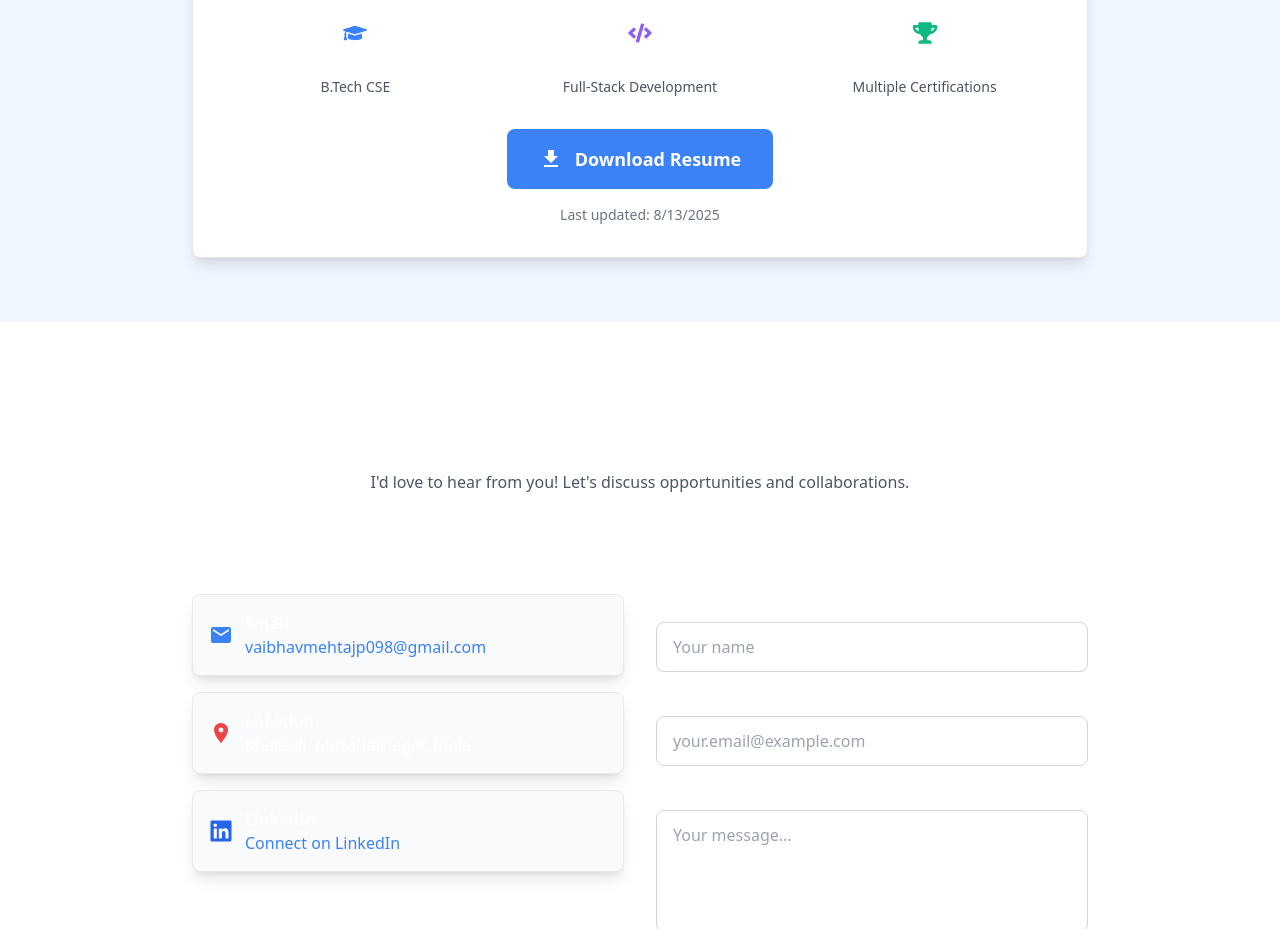
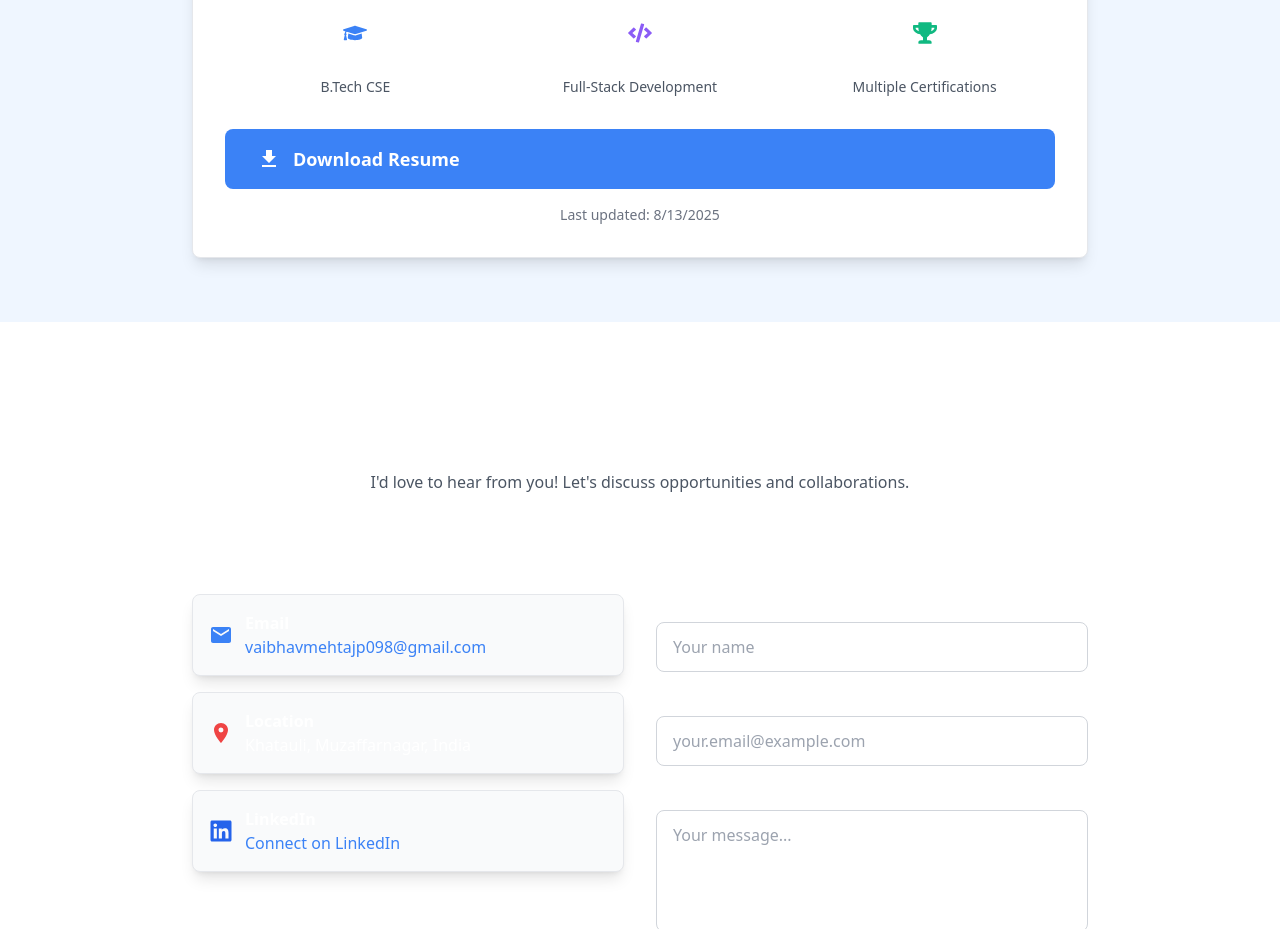
Before and after one commit to vaibhavmehta2503/Portfolio, a React (Vite) app: page / in a window 1280 px wide. Shown: the part 4040-4969 px from the top of the page. Built offline with nearby package versions, Linux system fonts and the light colour scheme.

Commit message:
Update 11

```diff
--- a/src/App.jsx
+++ b/src/App.jsx
@@ -648,45 +648,28 @@ function App() {
               </div>
             </div>
 
-            <motion.button
-              onClick={() => {
-                // Method 1: Try direct download
+            <motion.a
+              href="/Portfolio/Resume.pdf"
+              download="Vaibhav_Mehta_Resume.pdf"
+              target="_blank"
+              rel="noopener noreferrer"
+              className="bg-primary hover:bg-primary/90 text-white font-semibold py-4 px-8 rounded-lg text-lg flex items-center gap-3 mx-auto cursor-pointer"
+              whileHover={{ scale: 1.05, y: -2 }}
+              whileTap={{ scale: 0.95 }}
+              onClick={(e) => {
+                // Try to force download, but allow fallback to new tab
                 try {
-                  fetch('/Portfolio/Resume.pdf')
-                    .then(response => {
-                      if (!response.ok) {
-                        throw new Error(`HTTP error! status: ${response.status}`);
-                      }
-                      return response.blob();
-                    })
-                    .then(blob => {
-                      const url = window.URL.createObjectURL(blob);
-                      const link = document.createElement('a');
-                      link.href = url;
-                      link.download = 'Vaibhav_Mehta_Resume.pdf';
-                      document.body.appendChild(link);
-                      link.click();
-                      document.body.removeChild(link);
-                      window.URL.revokeObjectURL(url);
-                    })
-                    .catch(error => {
-                      console.error('Download failed:', error);
-                      // Method 2: Fallback to opening in new tab
-                      window.open('/Portfolio/Resume.pdf', '_blank');
-                    });
+                  // Let the browser handle it naturally
+                  // If download doesn't work, it will open in new tab
                 } catch (error) {
                   console.error('Download failed:', error);
-                  // Method 3: Final fallback
-                  window.open('/Portfolio/Resume.pdf', '_blank');
+                  // Fallback is handled by the href and target="_blank"
                 }
               }}
-              className="bg-primary hover:bg-primary/90 text-white font-semibold py-4 px-8 rounded-lg text-lg flex items-center gap-3 mx-auto"
-              whileHover={{ scale: 1.05, y: -2 }}
-              whileTap={{ scale: 0.95 }}
             >
               <MdDownload size={24} />
               Download Resume
-            </motion.button>
+            </motion.a>
 
             <p className="text-sm text-gray-500 dark:text-gray-400 mt-4">
               Last updated: {new Date().toLocaleDateString()}
```
